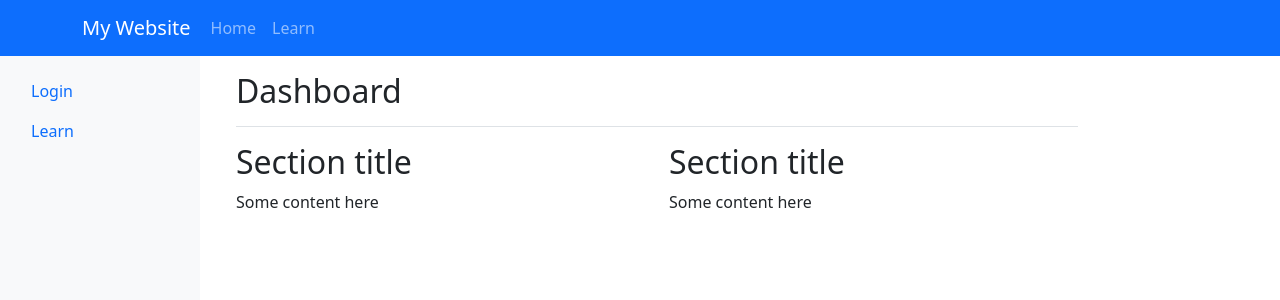
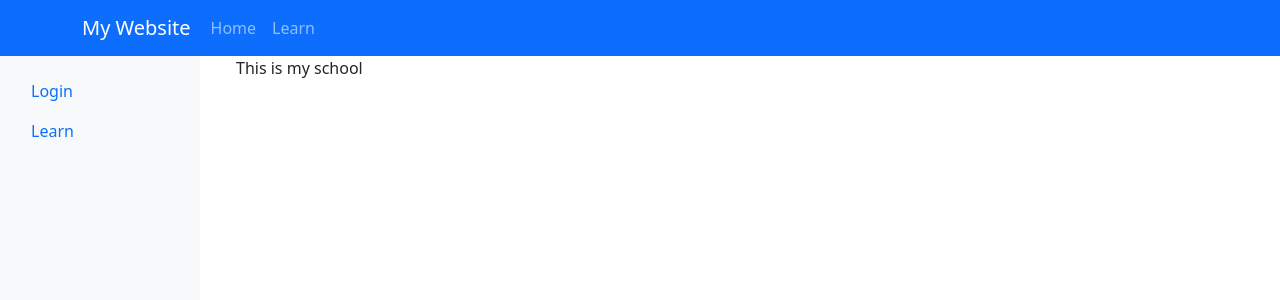
Before and after one commit to copterbuddy/angular-web, an Angular app: page /learningpage in a window 1280 px wide. Shown: the top 300 px of the page. Built offline with nearby package versions, Linux system fonts and the light colour scheme.

Commit message:
fix learn page

```diff
--- a/src/app/page/learning/learning.component.html
+++ b/src/app/page/learning/learning.component.html
@@ -5,20 +5,7 @@
 
         <!-- Content -->
         <main role="main" class="col-md-9 ml-sm-auto col-lg-10 px-4">
-            <div
-                class="d-flex justify-content-between flex-wrap flex-md-nowrap align-items-center pt-3 pb-2 mb-3 border-bottom">
-                <h1 class="h2">Dashboard</h1>
-            </div>
-            <div class="row">
-                <div class="col-md-6">
-                    <h2>Section title</h2>
-                    <p>Some content here</p>
-                </div>
-                <div class="col-md-6">
-                    <h2>Section title</h2>
-                    <p>Some content here</p>
-                </div>
-            </div>
+            <div>This is my school</div>
         </main>
     </div>
 </div>
```
